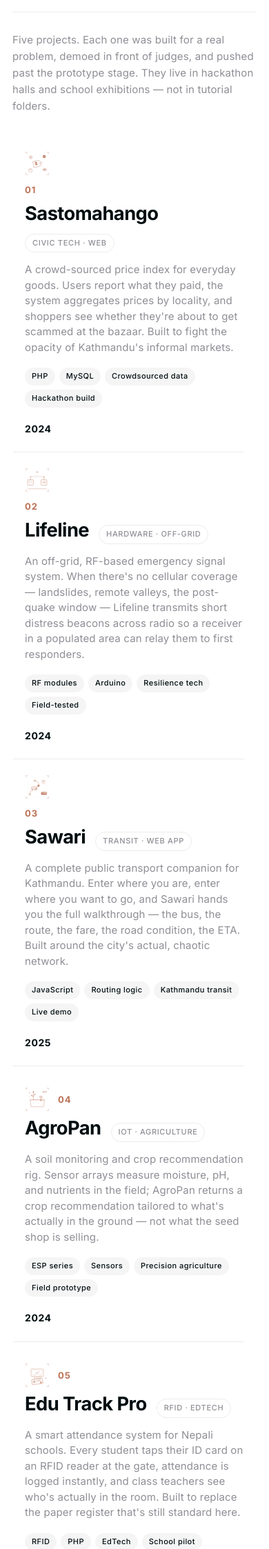
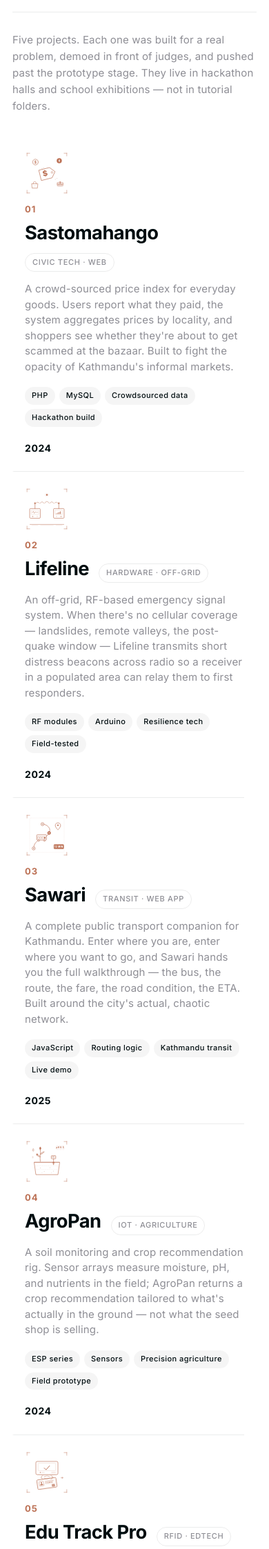
Before and after one commit to zenithkandel/test-3.1-pro, a PHP site: page / in a window 390 px wide. Shown: the part 3102-5348 px from the top of the page at 69% size. Run offline with PHP 8.4, Linux system fonts and the light colour scheme.

Commit message:
refactor: update project structure by removing redundant meta divs and adjusting layout

```diff
--- a/another/assets/css/sections.css
+++ b/another/assets/css/sections.css
@@ -224,7 +224,7 @@
 
 .horizontal-scroll-sticky .section {
     padding-top: 0;
-    padding-bottom: 0;
+    padding-bottom: clamp(80px, 10vw, 140px);
     margin-top: 0;
     margin-bottom: 0;
     width: 100%;
@@ -295,23 +295,12 @@
     z-index: 1;
 }
 
-.project__meta {
-    display: flex;
-    align-items: center;
-    gap: 12px;
-    padding-top: 8px;
-    transition: transform var(--t-slow) var(--ease);
-}
-
-.project:hover .project__meta {
-    transform: translateX(2px);
-}
-
 .project__num {
     font-size: 15px;
     font-weight: var(--weight-bold);
     letter-spacing: 0.08em;
     color: var(--color-desert-sienna);
+    padding-top: 8px;
     transition: transform var(--t-slow) var(--ease);
 }
 
@@ -321,7 +310,7 @@
 }
 
 .project__art {
-    width: clamp(36px, 3.4vw, 48px);
+    width: clamp(64px, 6vw, 88px);
     height: auto;
     flex-shrink: 0;
     transition: transform var(--t-slow) var(--ease);
--- a/another/index.html
+++ b/another/index.html
@@ -438,12 +438,10 @@
                 </li>
 
                 <li class="project" data-reveal>
-                  <div class="project__meta">
                   <div class="project__art">
                     <img src="assets/svg/illustrations/project-agropan.svg" alt="" />
                   </div>
                   <div class="project__num">04</div>
-                  </div>
                   <div class="project__main">
                     <div class="project__head">
                       <h3 class="project__title">AgroPan</h3>
@@ -466,12 +464,10 @@
                 </li>
 
                 <li class="project" data-reveal>
-                  <div class="project__meta">
                   <div class="project__art">
                     <img src="assets/svg/illustrations/project-edutrackpro.svg" alt="" />
                   </div>
                   <div class="project__num">05</div>
-                  </div>
                   <div class="project__main">
                     <div class="project__head">
                       <h3 class="project__title">Edu Track Pro</h3>
```
Lines whose indentation alone changed are shown as unchanged.
